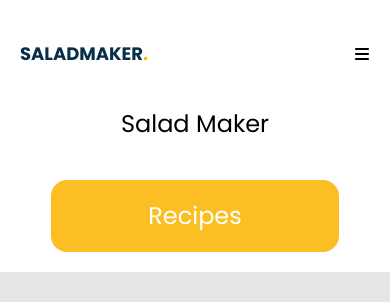
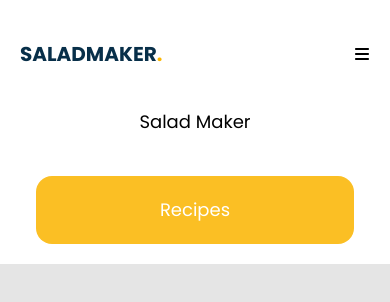
Before and after one commit to jittakan2539/salad-maker, a Next.js app: page /edit-recipe/1 in a window 390 px wide. Both pictures are taken after a click on the button 362 px from the left and 54 px from the top of the page. Shown: the top 302 px of the page. Built offline with nearby package versions, Linux system fonts and the light colour scheme; no server answers; the database is empty.

Commit message:
add navbar responsive

```diff
--- a/src/app/edit-recipe/[recipeId]/page.tsx
+++ b/src/app/edit-recipe/[recipeId]/page.tsx
@@ -159,41 +159,44 @@ export default function EditRecipe({
 	};
 
 	return (
-		<div className="flex flex-col md:flex-row">
-			<nav className="z-50 bg-white w-full md:w-96 flex flex-col md:items-center pt-10 pb-5 px-5 md:px-10 overflow-hidden gap-5 md:gap-20 sticky top-0 md:h-screen">
-				<section className="flex items-center justify-between  md:px-0">
-					<h1 className="font-extrabold text-sky-950 text-lg md:text-4xl">
+		<div className="flex flex-col xl:flex-row">
+			<nav className="z-50 sticky top-0 overflow-hidden xl:h-screen bg-white w-full xl:w-96 flex flex-col xl:items-center pt-10 pb-5 px-5 md:px-10 gap-5 xl:gap-20 ">
+				<section className="flex items-center justify-between  xl:px-0">
+					<h1 className="font-extrabold text-sky-950 text-xl xl:text-4xl">
 						<Link href="/">
 							SALADMAKER<span className="text-orange">.</span>
 						</Link>
 					</h1>
 					<button onClick={handleOpenMenuBar}>
-						<FaBars className="block md:hidden" />
+						<FaBars className="block xl:hidden" />
 					</button>
 				</section>
 
 				{openMenuBar && (
-					<ul className="space-y-5 md:space-y-10 flex md:hidden flex-col items-center flex-1 px-5 md:px-0">
-						<li>
-							<Link href="/" className="font-medium text-2xl text-slate-500">
-								<div className="p-5 px-16 rounded-2xl text-black hover:shadow-md w-72 text-center">
+					<ul className="z-30 space-y-5 xl:space-y-10 flex xl:hidden flex-col items-center flex-1  xl:px-0">
+						<li className="w-full flex justify-center">
+							<Link
+								href="/"
+								className="font-medium text-lg md:text-2xl text-slate-500 w-full"
+							>
+								<div className="p-5 px-16 rounded-2xl text-black hover:shadow-xl  text-center mx-4 xl:mx-8">
 									Salad Maker
 								</div>
 							</Link>
 						</li>
-						<li>
+						<li className="w-full flex justify-center">
 							<Link
 								href="/recipes"
-								className="font-medium text-2xl text-slate-500"
+								className="font-medium text-lg md:text-2xl text-slate-500 w-full"
 							>
-								<div className="bg-amber-400 p-5 px-16 rounded-2xl text-white w-72 text-center ">
+								<div className="bg-amber-400 p-5 px-16 rounded-2xl text-white text-center mx-4 xl:mx-8">
 									Recipes
 								</div>
 							</Link>
 						</li>
 					</ul>
 				)}
-				<ul className="space-y-5 md:space-y-10 hidden md:flex flex-col items-center flex-1 px-5 md:px-0">
+				<ul className="space-y-5 xl:space-y-10 hidden xl:flex flex-col items-center flex-1 px-5 xl:px-0">
 					<li>
 						<Link href="/" className="font-medium text-2xl text-slate-500">
 							<div className="p-5 px-16 rounded-2xl text-black hover:shadow-md w-72 text-center">
--- a/src/app/recipes/page.tsx
+++ b/src/app/recipes/page.tsx
@@ -63,20 +63,23 @@ export default function Recipe() {
 				</section>
 
 				{openMenuBar && (
-					<ul className="z-30 space-y-5 xl:space-y-10 flex xl:hidden flex-col items-center flex-1 px-5 xl:px-0">
-						<li>
-							<Link href="/" className="font-medium text-2xl text-slate-500">
-								<div className="bg-amber-400 p-5 px-16 rounded-2xl text-white w-72 text-center">
+					<ul className="z-30 space-y-5 xl:space-y-10 flex xl:hidden flex-col items-center flex-1  xl:px-0">
+						<li className="w-full flex justify-center">
+							<Link
+								href="/"
+								className="font-medium text-lg md:text-2xl text-slate-500 w-full"
+							>
+								<div className="p-5 px-16 rounded-2xl text-black hover:shadow-xl  text-center mx-4 xl:mx-8">
 									Salad Maker
 								</div>
 							</Link>
 						</li>
-						<li>
+						<li className="w-full flex justify-center">
 							<Link
 								href="/recipes"
-								className="font-medium text-2xl text-slate-500"
+								className="font-medium text-lg md:text-2xl text-slate-500 w-full"
 							>
-								<div className=" p-5 px-16 rounded-2xl text-black hover:shadow-xl w-72 text-center">
+								<div className="bg-amber-400 p-5 px-16 rounded-2xl text-white text-center mx-4 xl:mx-8">
 									Recipes
 								</div>
 							</Link>
@@ -86,7 +89,7 @@ export default function Recipe() {
 				<ul className="space-y-5 xl:space-y-10 hidden xl:flex flex-col items-center flex-1 px-5 xl:px-0">
 					<li>
 						<Link href="/" className="font-medium text-2xl text-slate-500">
-							<div className="bg-amber-400 p-5 px-16 rounded-2xl text-white w-72 text-center">
+							<div className="p-5 px-16 rounded-2xl text-black hover:shadow-md w-72 text-center">
 								Salad Maker
 							</div>
 						</Link>
@@ -96,7 +99,7 @@ export default function Recipe() {
 							href="/recipes"
 							className="font-medium text-2xl text-slate-500"
 						>
-							<div className=" p-5 px-16 rounded-2xl text-black hover:shadow-md w-72 text-center">
+							<div className="bg-amber-400 p-5 px-16 rounded-2xl text-white w-72 text-center">
 								Recipes
 							</div>
 						</Link>
```
